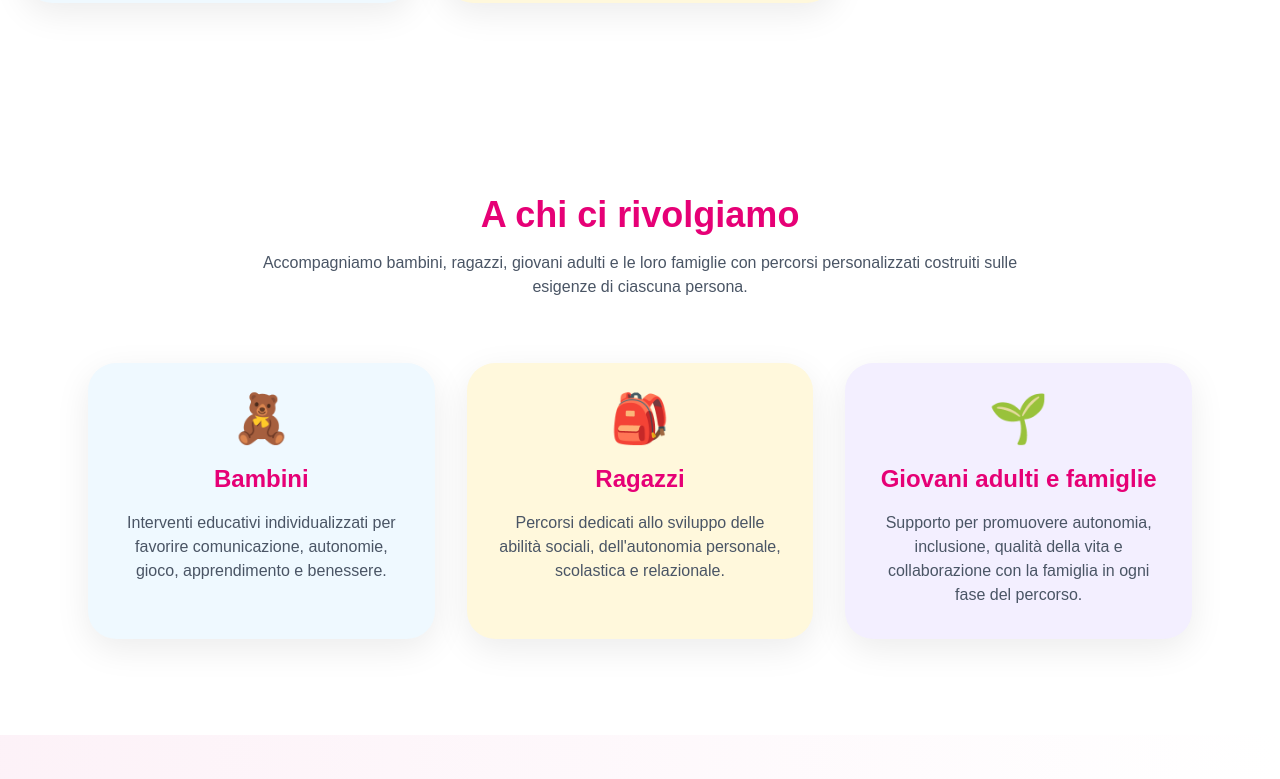
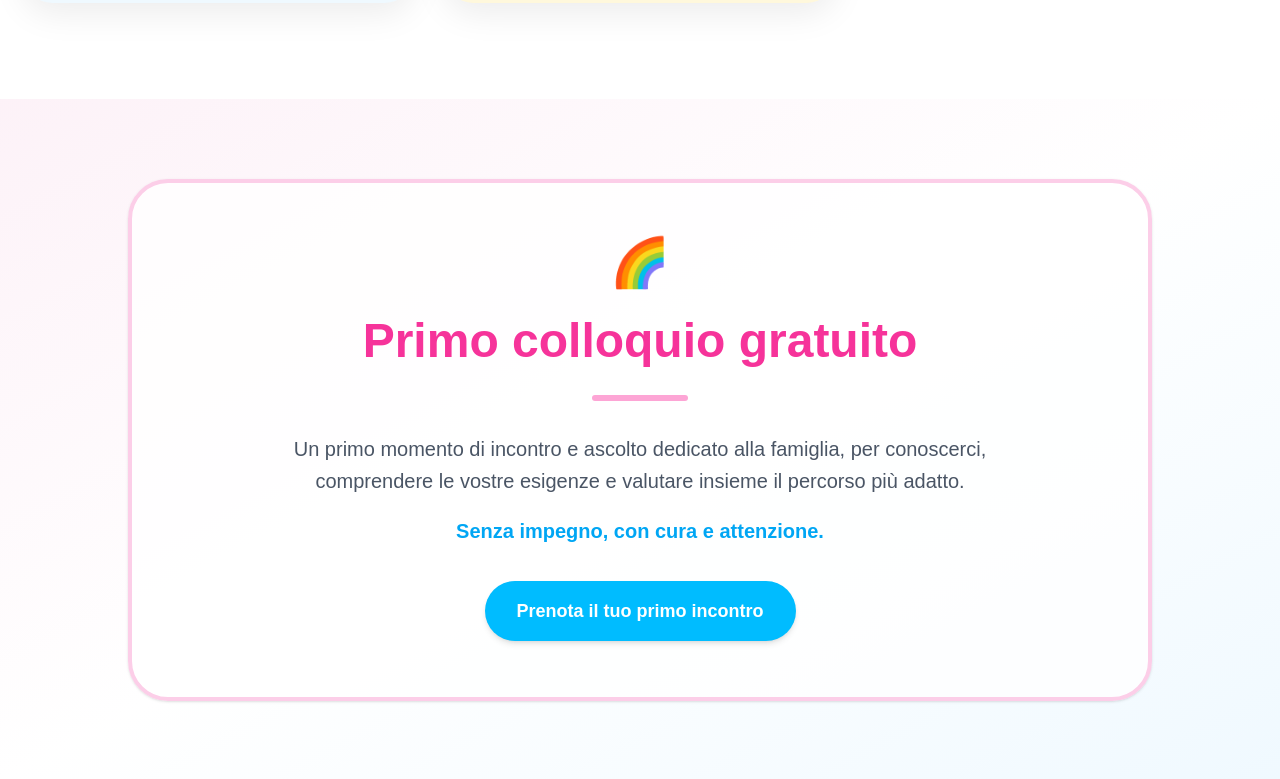
Before and after one commit to abakidspalermo-blip/ABAkids.palermo, a Next.js app: page / in a window 1280 px wide. Shown: the part 2061-2840 px from the top of the page. Built offline with nearby package versions, Linux system fonts and the light colour scheme.

Commit message:
Aggiunta sezione primo colloquio

```diff
--- /dev/null
+++ b/app/components/FirstConsultation.tsx
@@ -0,0 +1,48 @@
+export default function FirstConsultation() {
+  return (
+    <section
+      id="prima-consulenza"
+      className="py-20 px-6 bg-gradient-to-br from-pink-50 via-white to-sky-50"
+    >
+      <div className="max-w-5xl mx-auto">
+        <div className="rounded-[40px] border-4 border-pink-200 bg-white/80 shadow-sm px-8 py-14 text-center">
+
+          {/* Arcobaleno decorativo */}
+          <div className="text-5xl mb-6">
+            🌈
+          </div>
+
+          {/* Titolo */}
+          <h2 className="text-4xl md:text-5xl font-bold text-pink-500 leading-tight">
+            Primo colloquio gratuito
+          </h2>
+
+          {/* Decorazione */}
+          <div className="w-24 h-1.5 bg-pink-300 rounded-full mx-auto mt-6 mb-8" />
+
+          {/* Testo */}
+          <div className="max-w-3xl mx-auto">
+            <p className="text-lg md:text-xl text-gray-600 leading-8">
+              Un primo momento di incontro e ascolto dedicato alla famiglia,
+              per conoscerci, comprendere le vostre esigenze e valutare
+              insieme il percorso più adatto.
+            </p>
+
+            <p className="text-lg md:text-xl font-semibold text-sky-500 mt-5">
+              Senza impegno, con cura e attenzione.
+            </p>
+          </div>
+
+          {/* Pulsante */}
+          <a
+            href="#contatti"
+            className="inline-flex items-center justify-center mt-9 px-8 py-4 rounded-full bg-sky-400 text-white font-semibold text-lg shadow-md hover:bg-sky-500 hover:scale-105 transition-all duration-300"
+          >
+            Prenota il tuo primo incontro
+          </a>
+
+        </div>
+      </div>
+    </section>
+  );
+}
--- a/app/page.tsx
+++ b/app/page.tsx
@@ -9,6 +9,7 @@ import Footer from "./components/Footer";
 import WhatsAppButton from "./components/WhatsAppButton";
 import Map from "./components/Map";
 import Gallery from "./components/Gallery";
+import FirstConsultation from "./components/FirstConsultation";
 export default function Home() {
   return (
     <main className="min-h-screen bg-gradient-to-b from-pink-50 via-white to-sky-50">
@@ -16,6 +17,8 @@ export default function Home() {
       <Hero />
 
       <Services />
+
+      <FirstConsultation />
 
       <WhoWeHelp />
 
```
